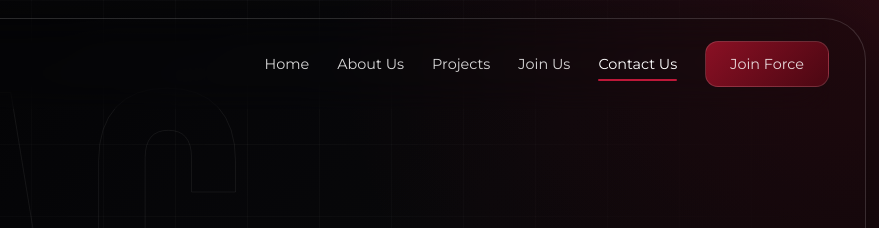
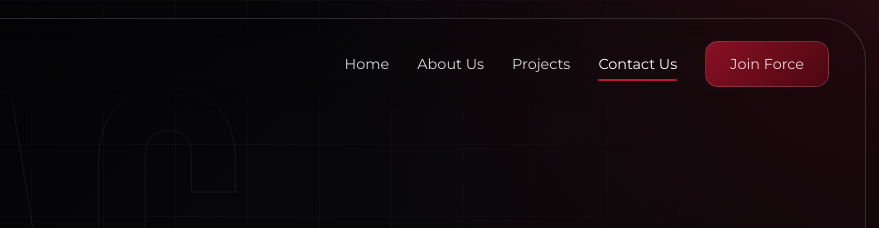
Before and after one commit to Movindutb/AAAC-Website, a plain HTML site: page contact.html in a window 1280 px wide. Shown: the top 228 px of the page, 401-1280 px from the left. Drawn offline with Linux system fonts and the light colour scheme.

Commit message:
Update contact.html

```diff
--- a/contact.html
+++ b/contact.html
@@ -18,7 +18,6 @@
         <a data-nav="index.html" href="index.html">Home</a>
         <a data-nav="about.html" href="about.html">About Us</a>
         <a href="index.html#projects">Projects</a>
-        <a data-nav="join.html" href="join.html">Join Us</a>
         <a data-nav="contact.html" href="contact.html">Contact Us</a>
         <a class="btn btn-primary" href="join.html">Join Force</a>
       </nav>
```
